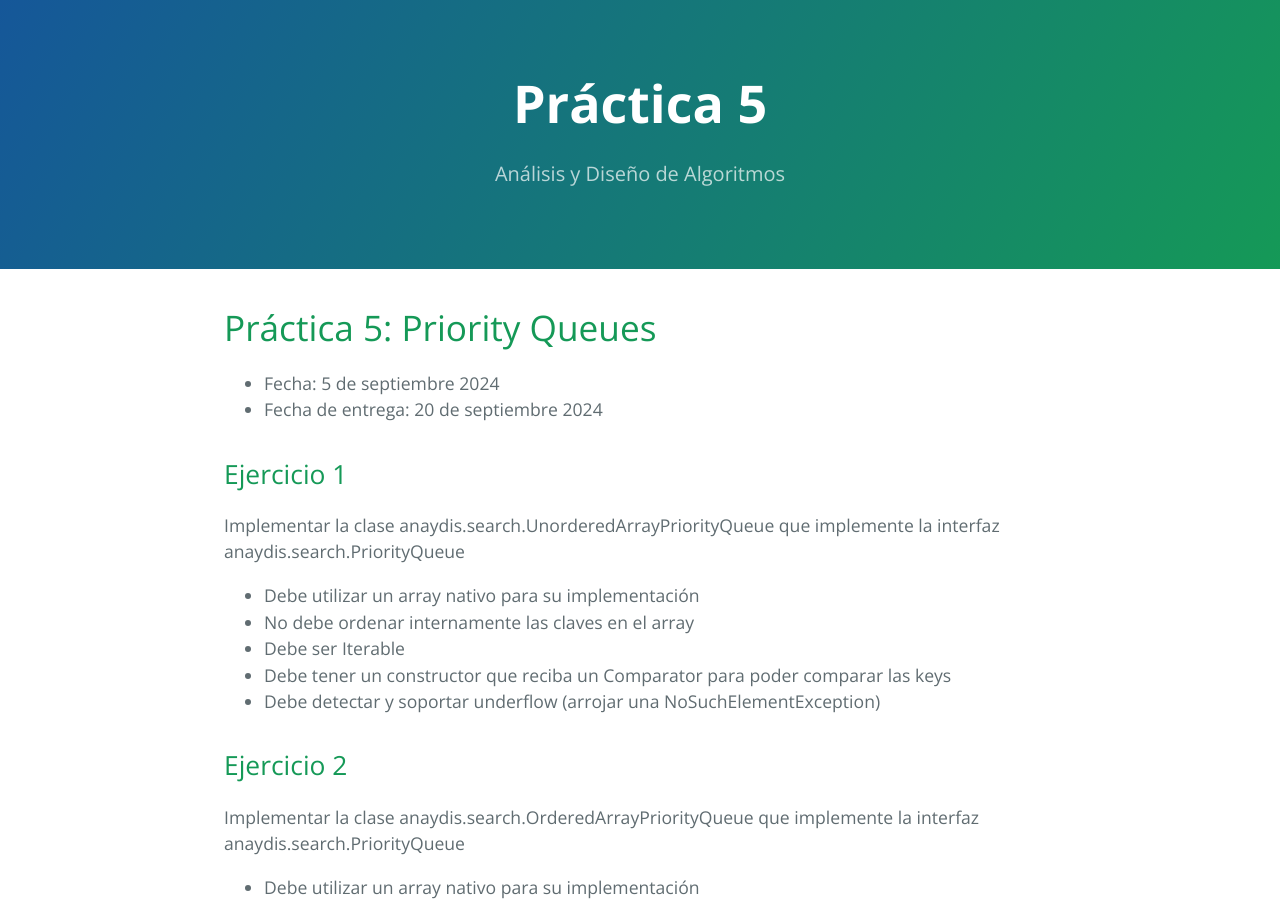
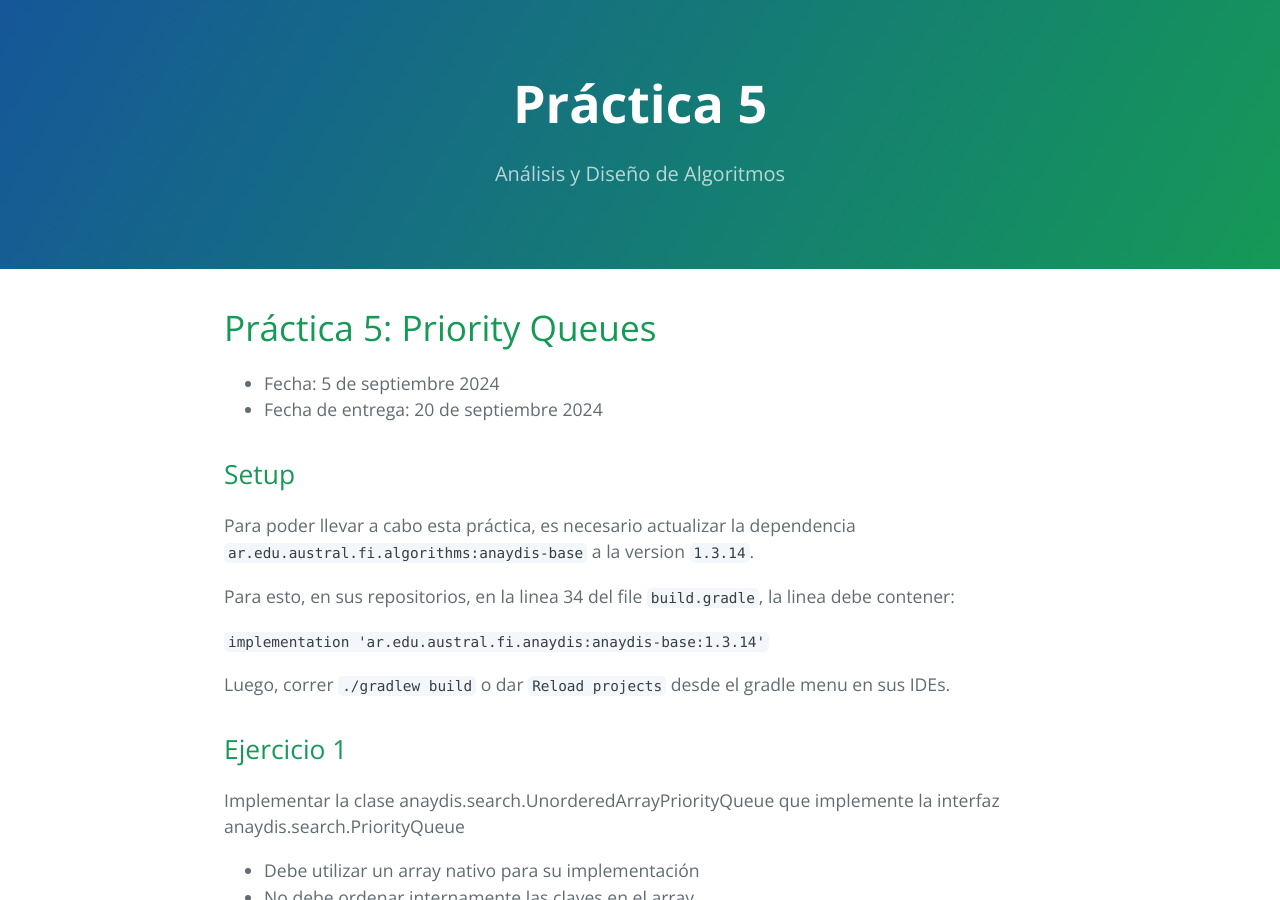
Before and after one commit to FacultadDeIngenieria/anaydis, a Jekyll site: the page built from practice/tp5.md, in a window 1280 px wide and 900 px high. Built offline with Jekyll 4.4.1, drawn with Linux system fonts in a browser that asks for light colours.

Commit message:
Add setup to TP5

````diff
--- a/practice/tp5.md
+++ b/practice/tp5.md
@@ -8,6 +8,15 @@ permalink: /practice/5
 
 * Fecha: 5 de septiembre 2024
 * Fecha de entrega: 20 de septiembre 2024
+
+## Setup
+Para poder llevar a cabo esta práctica, es necesario actualizar la dependencia `ar.edu.austral.fi.algorithms:anaydis-base` a la version `1.3.14`.
+
+Para esto, en sus repositorios, en la linea 34 del file `build.gradle`, la linea debe contener:
+
+```    implementation 'ar.edu.austral.fi.anaydis:anaydis-base:1.3.14'```
+
+Luego, correr `./gradlew build` o dar `Reload projects` desde el gradle menu en sus IDEs.
 
 ## Ejercicio 1
 Implementar la clase anaydis.search.UnorderedArrayPriorityQueue que implemente la interfaz anaydis.search.PriorityQueue
````
